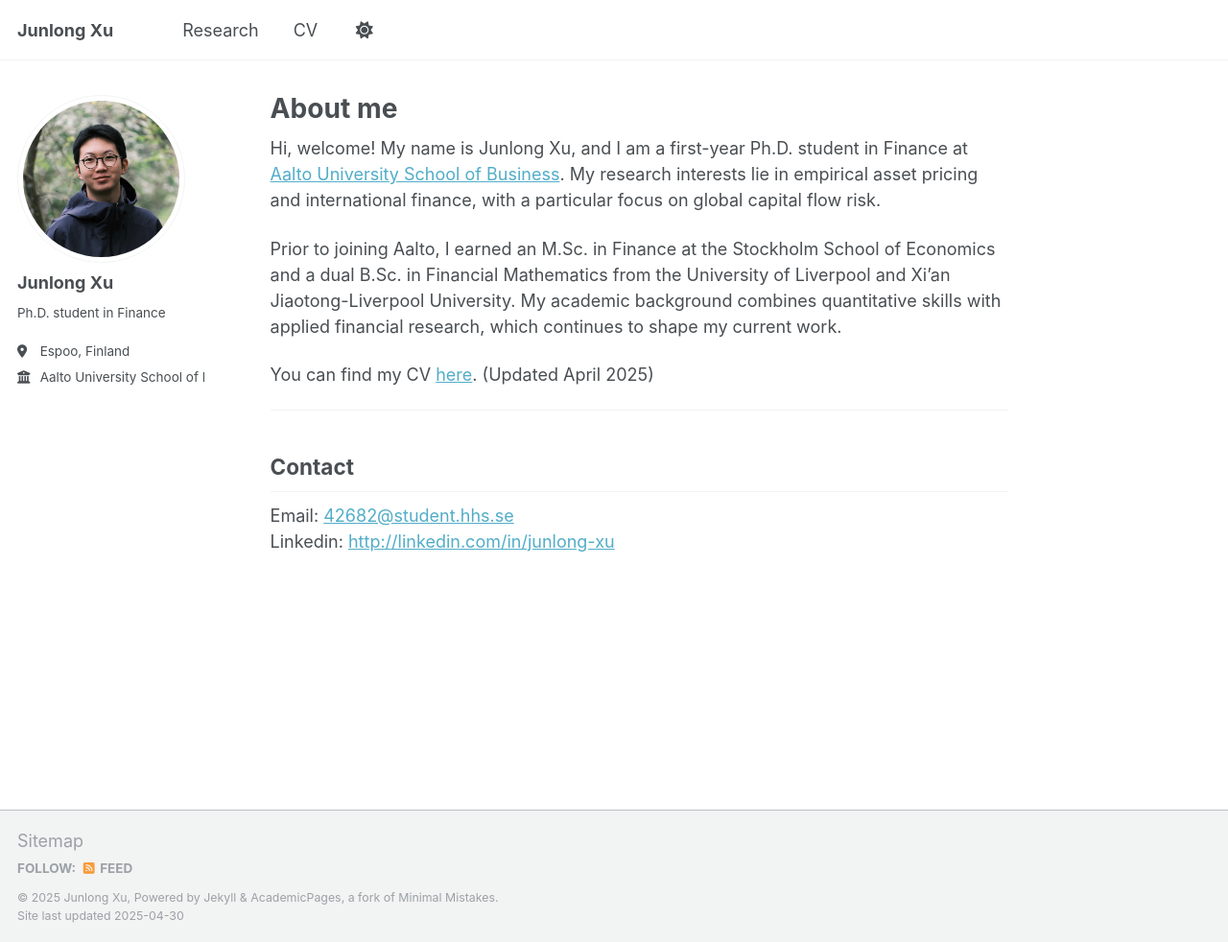
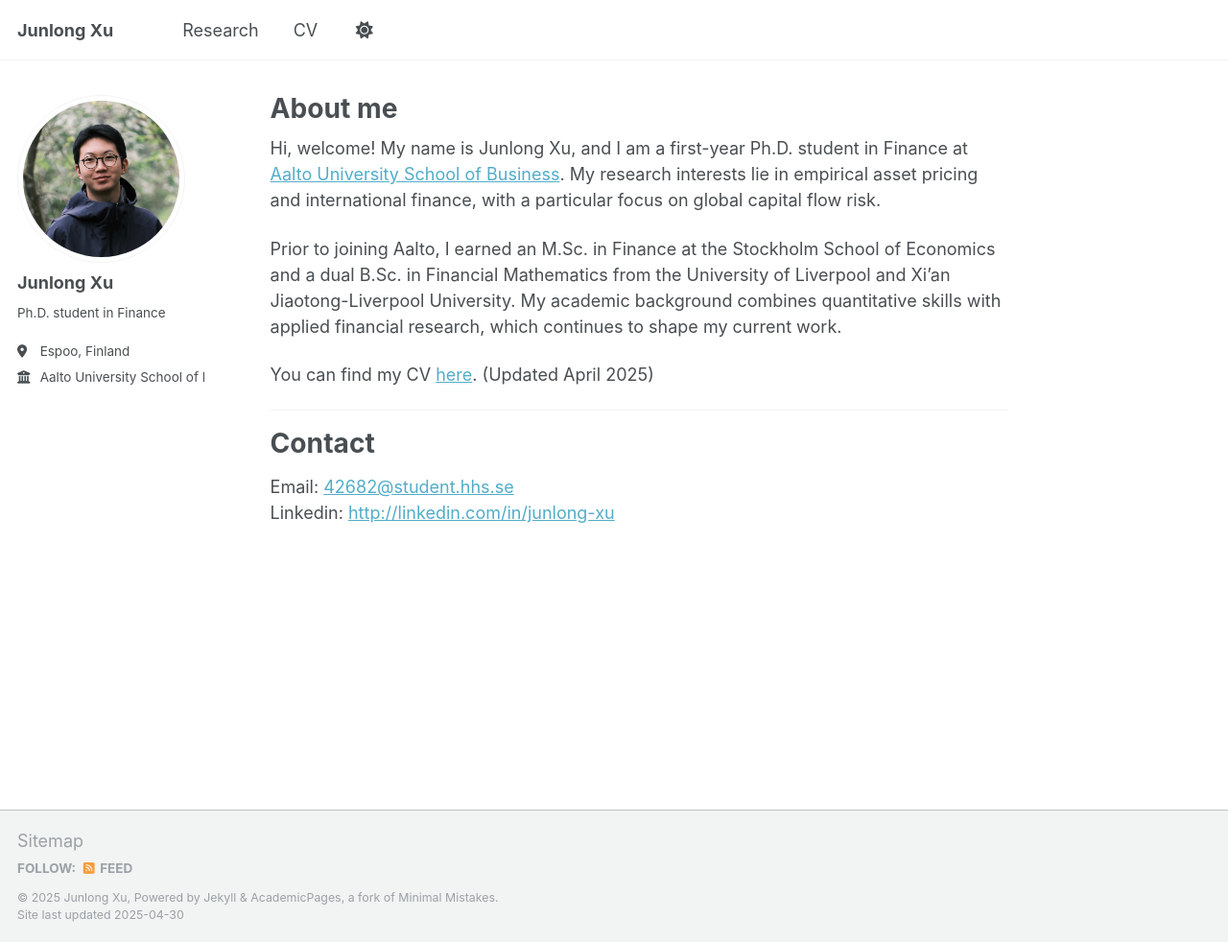
Before and after one commit to JunlongX/junlongx.github.io, a Jekyll site: the page built from _pages/about.md, in a window 1280 px wide and 982 px high. Shown: the whole window at 96% size. Built offline with Jekyll 4.4.1, drawn with Linux system fonts in a browser that asks for light colours.

```diff
--- a/_pages/about.md
+++ b/_pages/about.md
@@ -12,10 +12,10 @@ Hi, welcome! My name is Junlong Xu, and I am a first-year Ph.D. student in Finan
 
 Prior to joining Aalto, I earned an M.Sc. in Finance at the Stockholm School of Economics and a dual B.Sc. in Financial Mathematics from the University of Liverpool and Xi’an Jiaotong-Liverpool University. My academic background combines quantitative skills with applied financial research, which continues to shape my current work.
 
-You can find my CV [here](.../assets/CV.pdf). (Updated April 2025)
+You can find my CV [here](/assets/CV.pdf). (Updated April 2025)
 
 ---
 
-## Contact
+# Contact
 Email: [42682@student.hhs.se](mailto:42682@student.hhs.se)
 Linkedin: [http://linkedin.com/in/junlong-xu](http://linkedin.com/in/junlong-xu)
```
